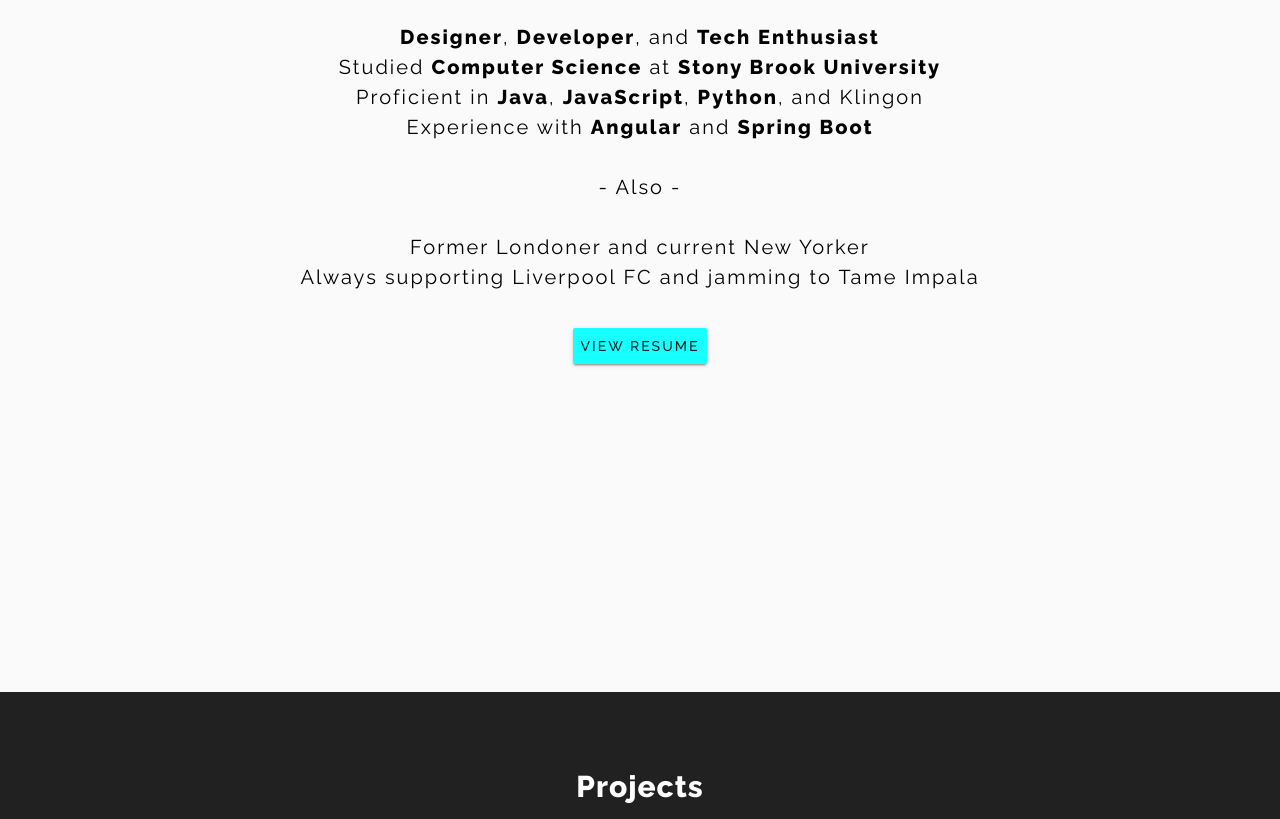
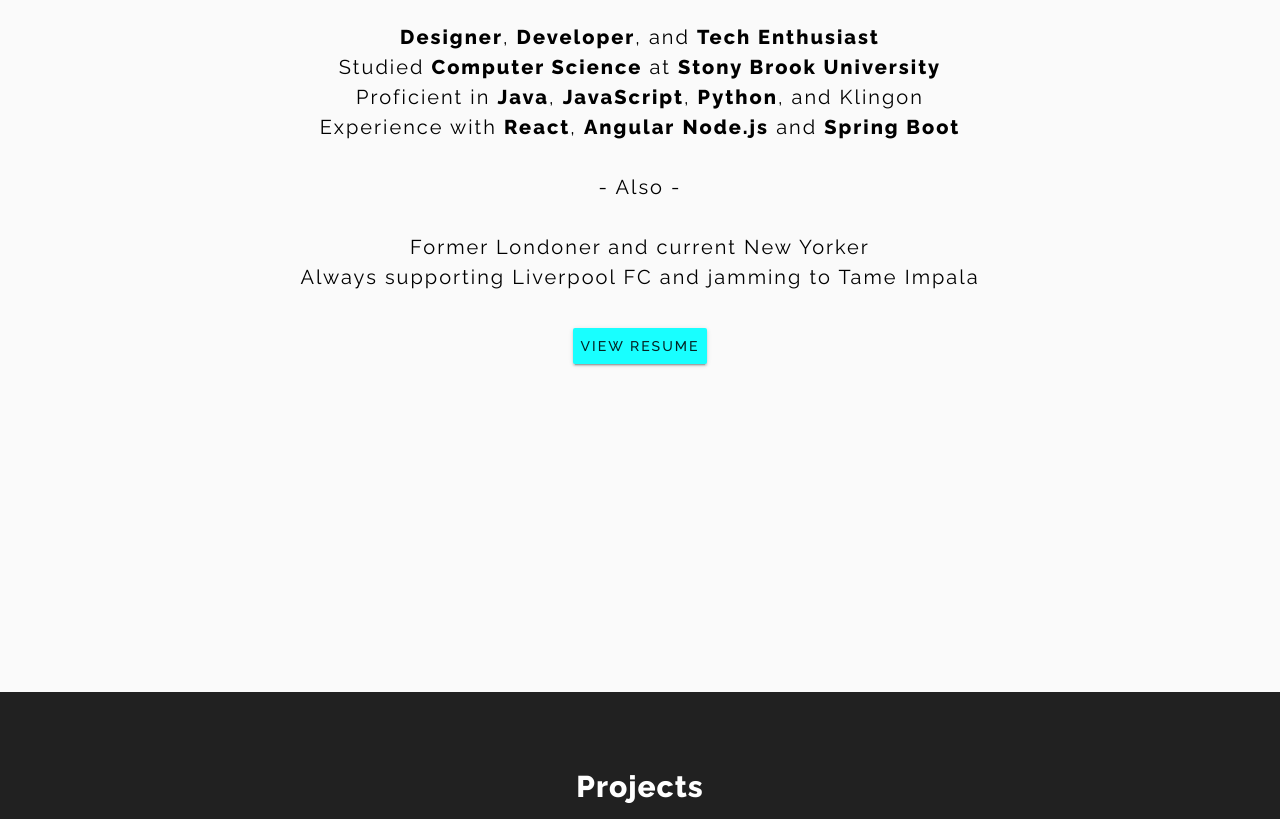
Before and after one commit to ssparvez/profile, a Vue app: page /#/ in a window 1280 px wide. Shown: the part 972-1791 px from the top of the page. Built offline with nearby package versions, Linux system fonts and the light colour scheme.

Commit message:
updated about

```diff
--- a/src/components/About.vue
+++ b/src/components/About.vue
@@ -7,7 +7,7 @@
             <strong>Designer</strong>, <strong>Developer</strong>, and <strong>Tech Enthusiast</strong> <br />
             Studied <strong>Computer Science</strong> at <strong>Stony Brook University</strong> <br />
             Proficient in <strong>Java</strong>, <strong>JavaScript</strong>, <strong>Python</strong>, and Klingon <br />
-            Experience with <strong>Angular</strong> and <strong>Spring Boot</strong> <br/><br/>
+            Experience with <strong>React</strong>, <strong>Angular</strong> <strong>Node.js</strong> and <strong>Spring Boot</strong> <br/><br/>
             - Also - <br/><br/>
             Former Londoner and current New Yorker<br />
             Always supporting Liverpool FC and jamming to Tame Impala<br /><br />
```
